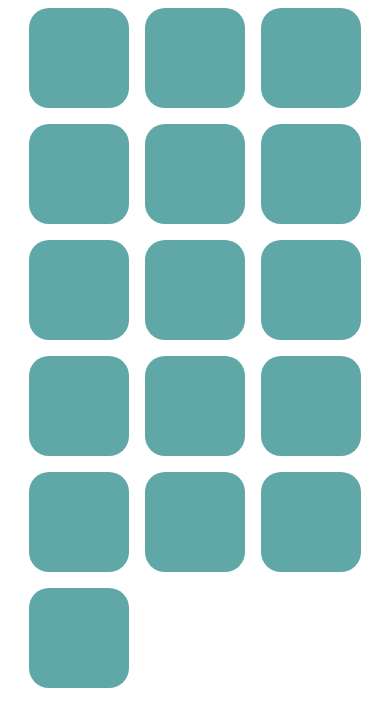
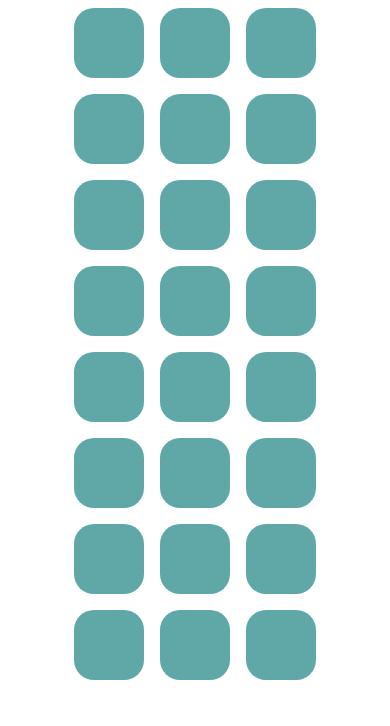
Before and after one commit to momo56710/memmory-game, a React (Vite) app: page / in a window 390 px wide. Shown: the top 726 px of the page. Built offline with nearby package versions, Linux system fonts and the light colour scheme.

Commit message:
adding more cards

```diff
--- a/src/App.css
+++ b/src/App.css
@@ -1,6 +1,6 @@
 .grid {
   display: grid;
-  grid-template-columns: repeat(4, 100px);
+  grid-template-columns: repeat(6, 100px);
   gap: 1em;
   width: fit-content;
   margin: auto;
@@ -16,6 +16,9 @@
 }
 @media screen and (max-width: 1000px) {
   .grid {
-    grid-template-columns: repeat(3, 100px);
+    grid-template-columns: repeat(3, 70px);
+  }
+  .card{
+    width: 70px;
   }
 }
--- a/src/App.jsx
+++ b/src/App.jsx
@@ -3,7 +3,7 @@ import "./App.css";
 
 function App() {
   var firstChoice, secondChoice, block1, block2;
-  const cards = ["😺", "🐶", "💀", "🐱‍👤", "😁", "🐱‍🐉", "🐱‍🏍", "🐱‍🚀"];
+  const cards = ["😺", "🐶", "💀", "🐱‍👤", "😁", "🐱‍🐉", "🐱‍🏍", "🐱‍🚀",'😎','👍','🌹','🎂'];
   const choices = [...cards, ...cards];
   const checkanswer = () => {
     if (firstChoice === secondChoice){}
```
